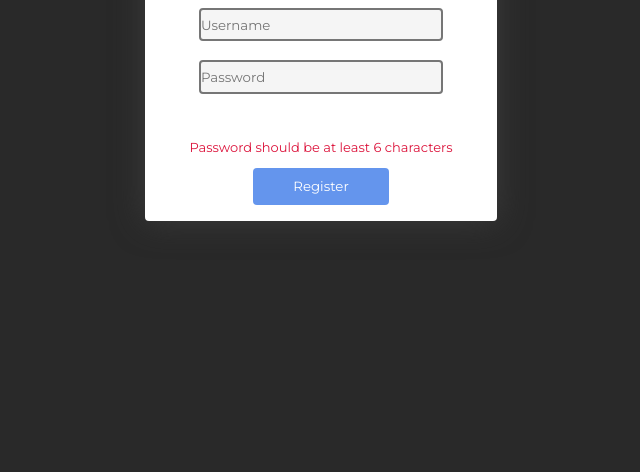
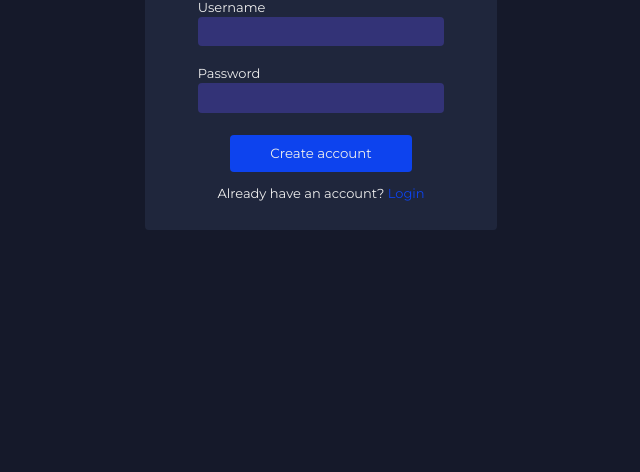
Before and after one commit to Joshua-Langman/TradingApp, a website: page public/pages/register.html in a window 1280 px wide. Shown: the part 328-800 px from the top of the page, without its empty margins (319-959 px from the left). Drawn offline with Linux system fonts and the light colour scheme; files that its build step writes are made by us from their sources.

Commit message:
Css changes

```diff
--- a/public/css/auth.css
+++ b/public/css/form.css
@@ -1,10 +1,12 @@
+@import "global.css";
+
 body{
     display: flex;
     flex-direction: row;
     align-items: center;
     justify-content: center;
     height: 100vh;
-    background-color: #292929;
+    background-color: var(--primary-dark);
     font-family: 'Montserrat', sans-serif;
     margin: 0
 }
@@ -16,9 +18,8 @@ body{
     /* margin: 0em 15em 0em 20em; */
     width: 20em;
     padding:1em;
-    background-color:rgb(255, 255, 255);
+    background-color:var(--primary-dark-2);
     border-radius: 4px;
-    box-shadow: 0 0 2em #3b3b3b;
 }
 
 h1 {
@@ -31,27 +32,32 @@ form {
     align-items: center;
 }
 
-.input{
-    padding: 0.5em 0em 0.5em 0em;
+form label {
+    align-self: start;
+    font-size: small;
+    color: var(--text-primary);
+    margin-bottom: 2px;
+}
+
+form input {
+    padding: 0.5em 0 0.5em 0.5em;
     width: 18em;
     border-radius: 4px;
-    background-color: rgb(245, 245, 245);
-    border-style: solid;
-    font-family: 'Montserrat', sans-serif;
+    background-color:var(--primary-dark-3);
+    color: var(--text-primary);
+    border: none;
 }
 
-.input:focus{
-    border-color:cornflowerblue;
+form input:focus{
     outline: none;
 }
 
-.submit {
+form button {
     border-radius: 4px;
     padding: 0.8em 3em 0.8em 3em;
     border-style: none;
-    color: white;
-    background-color: cornflowerblue;
-    font-family: 'Montserrat', sans-serif;
+    color: var(--text-primary);
+    background-color:var(--secondary-blue);
 }
 
 .submit:hover{
@@ -59,16 +65,18 @@ form {
 }
 
 .help-link{
-    color: cornflowerblue;
+    color: var(--text-primary);
     font-size: small;
 }
 
-a{
+.help-link a{
     text-decoration: none;
+    color: var(--secondary-blue);
 }
 
-.error-message {
+#error-message {
     color: crimson;
     font-size: small;
     text-align: center;
+    margin: 3px 0 0 0;
 }
--- /dev/null
+++ b/public/css/global.css
@@ -0,0 +1,11 @@
+* {
+    font-family: 'Montserrat', sans-serif;
+}
+
+:root {
+    --primary-dark: #15192a;
+    --primary-dark-2: #1f263c;
+    --primary-dark-3: #333377;
+    --text-primary: #eeeeee;
+    --secondary-blue: #0d43ee;
+}
--- a/public/pages/register.html
+++ b/public/pages/register.html
@@ -4,8 +4,8 @@
       <meta charset="UTF-8">
       <meta http-equiv="X-UA-Compatible" content="IE=edge">
       <meta name="viewport" content="width=device-width, initial-scale=1.0">
-      <link rel="stylesheet" href="css/auth.css">
-      <script defer src="../js/auth.js"></script>
+      <link rel="stylesheet" href="../css/form.css">
+      <script defer src="../js/error.js"></script>
       <link rel="preconnect" href="https://fonts.googleapis.com">
       <link rel="preconnect" href="https://fonts.gstatic.com" crossorigin>
       <link href="https://fonts.googleapis.com/css2?family=Montserrat&display=swap" rel="stylesheet">
@@ -15,15 +15,16 @@
       <section class="form-container">
           <h1>Register</h1>
           <form method="POST">
-              <label for="username"></label>
-              <input type="email" name="username" class="input" id="username" placeholder="Username"/>
+              <label for="username">Username</label>
+              <input type="email" name="username" id="username"/>
               <br/>
-              <label for="password"></label>
-              <input type="password" name="password" class="input" id="password" placeholder="Password"/>
-              <p id="errorMessage"></p>
-              <p class="error-message">Password should be at least 6 characters</p>
-              <input type="submit" class="submit" value="Register"/>
+              <label for="password">Password</label>
+              <input type="password" name="password" id="password"/>
+              <p id="error-message"></p>
+              <br/>
+              <button type="submit">Create account</button>
           </form>
+          <p class="help-link">Already have an account? <a href="./login.html">Login</a></p>
       </section>
   </body>
 </html>
```
Also changed, not shown: public/pages/login.html (+10 -10 lines), public/pages/loginError.html (added).
